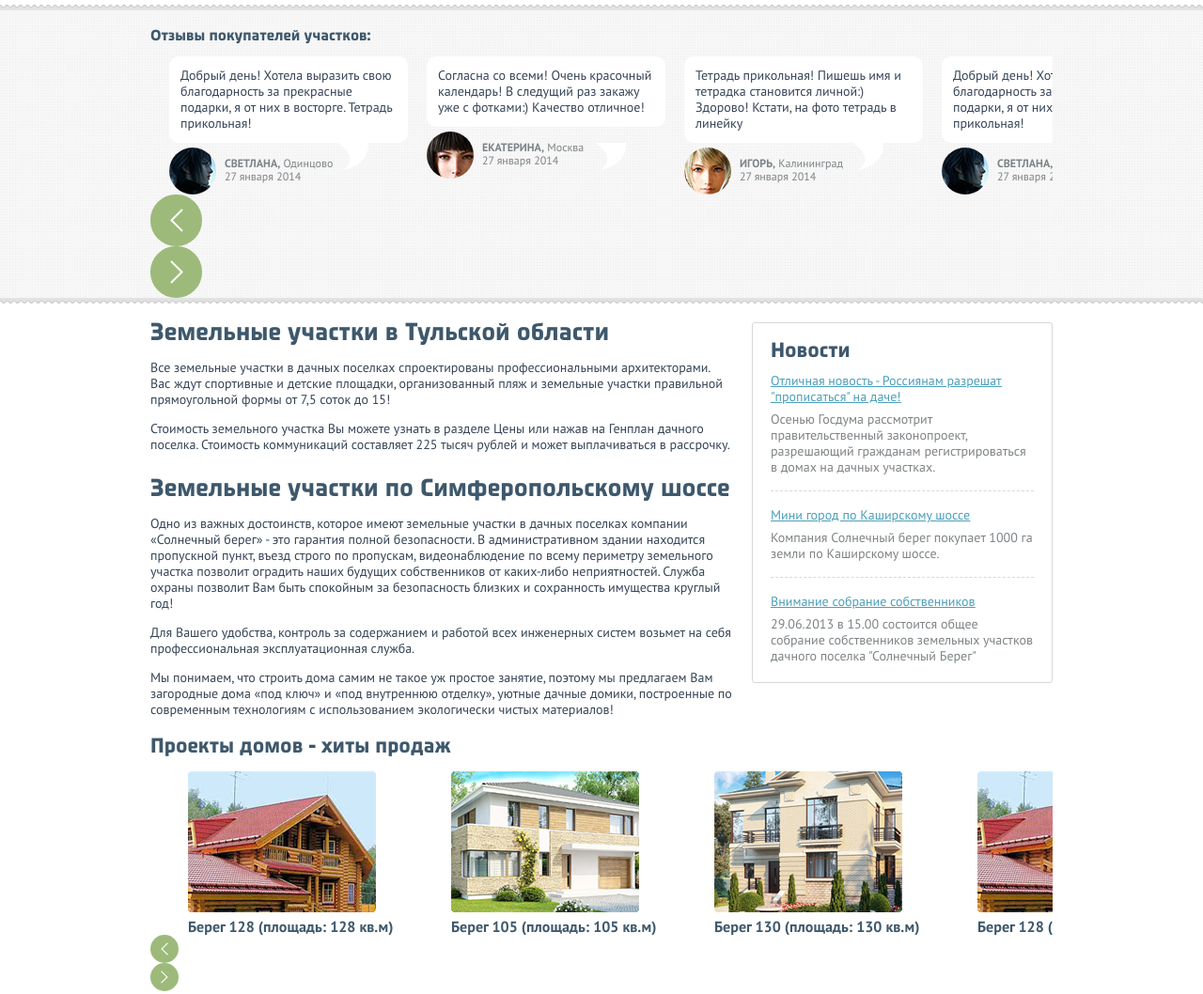
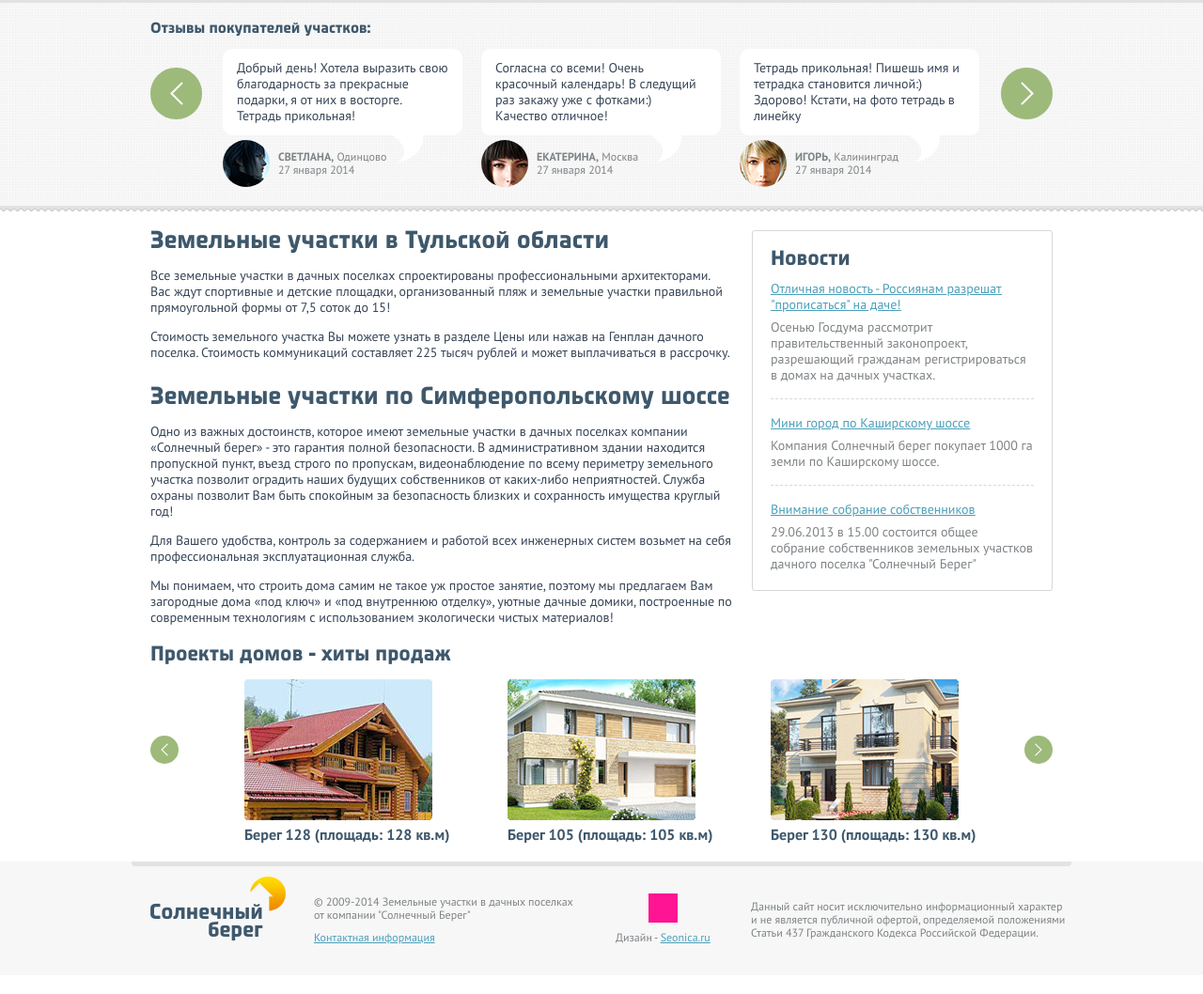
Before and after one commit to Cypher-kun/sb195.ru, a plain HTML site: page index.html in a window 1280 px wide. Shown: the part 1608-2666 px from the top of the page at 94% size. Drawn offline with Linux system fonts and the light colour scheme.

Commit message:
Marked up carousel controls

```diff
--- a/css/_reset.css
+++ b/css/_reset.css
@@ -50,7 +50,8 @@ tbody, {
     vertical-align: inherit;
 }
 
-iframe {
+iframe,
+img {
     vertical-align: top;
 }
 
--- a/css/carousel.css
+++ b/css/carousel.css
@@ -1,10 +1,29 @@
 .carousel {
+    position: relative;
+}
 
+.carousel_feedback {
+    padding: 0 77px;
 }
+
+.carousel_project {
+    padding: 0 80px;
+}
+
+
     .carousel__viewport {
         position: relative;
         overflow: hidden;
     }
+
+    .carousel_feedback .carousel__viewport {
+        width: 805px;
+    }
+
+    .carousel_project .carousel__viewport {
+        width: 800px;
+    }
+
 
         .carousel__viewport__list {
             width: 10000px;
@@ -16,9 +35,21 @@
                 vertical-align: top;
             }
 
+            .carousel_feedback .carousel__viewport__list__item {
+                width: 255px;
+                margin-right: 20px;
+            }
+
+            .carousel_project .carousel__viewport__list__item {
+                margin-right: 40px;
+                width: 240px;
+            }
+
+
             .carousel__viewport__list__item:first-child {
                 margin-left: 0;
             }
+
 
     .carousel__arrow {
         width: 30px;
@@ -28,35 +59,27 @@
         background-repeat: no-repeat;
         background-position: center center;
         cursor: pointer;
+        position: absolute;
+        top: 0;
     }
 
-    .carousel__arrow_prev {
-        background-image: url(../images/arrow__prev.png);
+    .carousel_feedback .carousel__arrow {
+        top: 20px;
     }
 
-    .carousel__arrow_next {
-        background-image: url(../images/arrow__next.png);
+    .carousel_project .carousel__arrow {
+        top: 60px;
     }
+
+    .carousel__arrow_prev { background-image: url(../images/arrow__prev.png); left: 0; }
+    .carousel__arrow_next { background-image: url(../images/arrow__next.png); right: 0;}
+
+
 
     .carousel__arrow_big {
         width: 55px;
         height: 55px;
         border-radius: 27px;
     }
-
-    .carousel__arrow_big.carousel__arrow_prev {
-        background-image: url(../images/arrow_large__prev.png);
-    }
-
-    .carousel__arrow_big.carousel__arrow_next {
-        background-image: url(../images/arrow_large__next.png);
-    }
-
-    .carousel_project .carousel__viewport__list__item {
-        margin-left: 40px;
-        width: 240px;
-    }
-
-    .carousel_feedback .carousel__viewport__list__item {
-        margin-left: 20px;
-    }
+    .carousel__arrow_big.carousel__arrow_prev { background-image: url(../images/arrow_large__prev.png); }
+    .carousel__arrow_big.carousel__arrow_next { background-image: url(../images/arrow_large__next.png); }
--- a/css/feedback-preview.css
+++ b/css/feedback-preview.css
@@ -1,16 +1,21 @@
 .feedback-preview {
     position: relative;
+    padding: 97px 0 0;
 }
 
     .feedback-preview__comment {
+        position: absolute;
+        bottom: 55px;
+        left: 0;
+        width: 100%;
+    }
+        .feedback-preview__comment__bubble {
             font-size: 14px;
             line-height: 17px;
             color: #364456;
-        width: 230px;
             background: #fff;
             border-radius: 10px;
-        padding: 12px;
-
+            padding: 12px 15px;
         }
 
         .feedback-preview__comment__arrow {
@@ -18,12 +23,12 @@
             width: 33px;
             height: 29px;
             position: absolute;
-        top: 92px;
+            top: 100%;
             right: 41px;
         }
 
     .feedback-preview__author {
-        margin-top: 5px;
+
     }
 
         .feedback-preview__author__icon {
@@ -41,7 +46,7 @@
 
         .feedback-preview__author__text {
             margin-left: 9px;
-            padding-top: 10px;
+            padding-top: 11px;
             font-size: 12px;
             line-height: 14px;
             color: #7e8386;
--- a/css/feedback.css
+++ b/css/feedback.css
@@ -1,5 +1,5 @@
 .feedback {
-    padding-top: 19px;
+    padding: 19px 0 20px;
 }
 
     .feedback__title {
--- a/css/project-preview.css
+++ b/css/project-preview.css
@@ -1,5 +1,6 @@
 .project-preview {
-
+    display: block;
+    padding: 0 0 0 20px;
 }
 
     .project-preview__image {
@@ -12,7 +13,7 @@
         }
 
     .project-preview__title {
-        margin-top: 2px;
+        margin-top: 6px;
         font-size: 16px;
         line-height: 18px;
         font-weight: bold;
--- a/index.html
+++ b/index.html
@@ -235,10 +235,10 @@
                                     </div>
                                 </div>
                                 <div class="sidebar__item">
-                                    <iframe width="320" height="180" src="//www.youtube.com/embed/Fbxe8ac2Imc" frameborder="0" allowfullscreen></iframe>
+                                    <!--<iframe width="320" height="180" src="//www.youtube.com/embed/Fbxe8ac2Imc" frameborder="0" allowfullscreen></iframe>-->
                                 </div>
                                 <div class="sidebar__item">
-                                    <iframe width="320" height="180" src="//www.youtube.com/embed/YpyxNngOfbQ" frameborder="0" allowfullscreen></iframe>
+                                    <!--<iframe width="320" height="180" src="//www.youtube.com/embed/YpyxNngOfbQ" frameborder="0" allowfullscreen></iframe>-->
                                 </div>
                             </div>
                         </div>
@@ -261,7 +261,8 @@
                                         <ul class="carousel__viewport__list"><!--
                                          --><li class="carousel__viewport__list__item">
                                                 <div class="feedback-preview">
-                                                    <div class="feedback-preview__comment">Добрый день! Хотела выразить свою благодарность за прекрасные подарки, я от них в восторге. Тетрадь прикольная!
+                                                    <div class="feedback-preview__comment">
+                                                        <div class="feedback-preview__comment__bubble">Добрый день! Хотела выразить свою благодарность за прекрасные подарки, я от них в восторге. Тетрадь прикольная!</div>
                                                         <div class="feedback-preview__comment__arrow"></div>
                                                     </div>
                                                     <div class="feedback-preview__author">
@@ -277,7 +278,8 @@
                                             </li><!--
                                          --><li class="carousel__viewport__list__item">
                                                 <div class="feedback-preview">
-                                                    <div class="feedback-preview__comment">Согласна со всеми! Очень красочный календарь! В следущий раз закажу уже с фотками:) Качество отличное!
+                                                    <div class="feedback-preview__comment">
+                                                        <div class="feedback-preview__comment__bubble">Согласна со всеми! Очень красочный календарь! В следущий раз закажу уже с фотками:) Качество отличное!</div>
                                                         <div class="feedback-preview__comment__arrow"></div>
                                                     </div>
                                                     <div class="feedback-preview__author">
@@ -293,7 +295,8 @@
                                             </li><!--
                                          --><li class="carousel__viewport__list__item">
                                                 <div class="feedback-preview">
-                                                    <div class="feedback-preview__comment">Тетрадь прикольная! Пишешь имя и тетрадка становится личной:) Здорово! Кстати, на фото тетрадь в линейку
+                                                    <div class="feedback-preview__comment">
+                                                        <div class="feedback-preview__comment__bubble">Тетрадь прикольная! Пишешь имя и тетрадка становится личной:) Здорово! Кстати, на фото тетрадь в линейку</div>
                                                         <div class="feedback-preview__comment__arrow"></div>
                                                     </div>
                                                     <div class="feedback-preview__author">
@@ -309,7 +312,8 @@
                                             </li><!--
                                          --><li class="carousel__viewport__list__item">
                                                 <div class="feedback-preview">
-                                                    <div class="feedback-preview__comment">Добрый день! Хотела выразить свою благодарность за прекрасные подарки, я от них в восторге. Тетрадь прикольная!
+                                                    <div class="feedback-preview__comment">
+                                                        <div class="feedback-preview__comment__bubble">Добрый день! Хотела выразить свою благодарность за прекрасные подарки, я от них в восторге. Тетрадь прикольная!</div>
                                                         <div class="feedback-preview__comment__arrow"></div>
                                                     </div>
                                                     <div class="feedback-preview__author">
@@ -325,7 +329,8 @@
                                             </li><!--
                                          --><li class="carousel__viewport__list__item">
                                                 <div class="feedback-preview">
-                                                    <div class="feedback-preview__comment">Согласна со всеми! Очень красочный календарь! В следущий раз закажу уже с фотками:) Качество отличное!
+                                                    <div class="feedback-preview__comment">
+                                                        <div class="feedback-preview__comment__bubble">Согласна со всеми! Очень красочный календарь! В следущий раз закажу уже с фотками:)</div>
                                                         <div class="feedback-preview__comment__arrow"></div>
                                                     </div>
                                                     <div class="feedback-preview__author">
@@ -341,7 +346,8 @@
                                             </li><!--
                                          --><li class="carousel__viewport__list__item">
                                                 <div class="feedback-preview">
-                                                    <div class="feedback-preview__comment">Тетрадь прикольная! Пишешь имя и тетрадка становится личной:) Здорово! Кстати, на фото тетрадь в линейку
+                                                    <div class="feedback-preview__comment">
+                                                        <div class="feedback-preview__comment__bubble">Тетрадь прикольная! Пишешь имя и тетрадка становится личной:) Здорово! Кстати, на фото тетрадь в линейку</div>
                                                         <div class="feedback-preview__comment__arrow"></div>
                                                     </div>
                                                     <div class="feedback-preview__author">
--- a/js/main.js
+++ b/js/main.js
@@ -18,11 +18,11 @@ $(document).on('ready', function(){
         });
 
         $('.carousel_feedback .carousel__arrow_prev').jcarouselControl({
-            target: '-=1'
+            target: '-=3'
         });
 
         $('.carousel_feedback .carousel__arrow_next').jcarouselControl({
-            target: '+=1'
+            target: '+=3'
         });
 
     });
```
Lines whose indentation alone changed are shown as unchanged.
